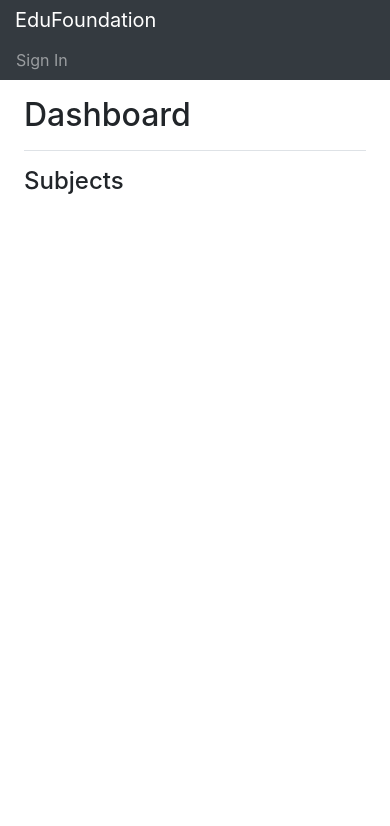
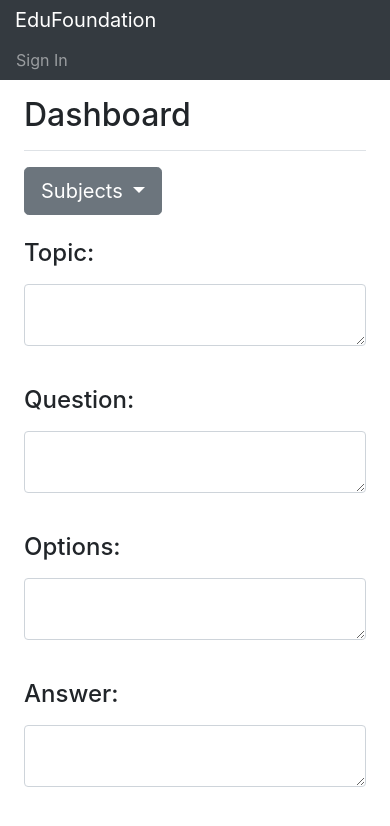
Before and after one commit to kudos-dot-com/EduFoundation, a plain HTML site: page Dashboard/index.html in a window 390 px wide. Drawn offline with nearby package versions, Linux system fonts and the light colour scheme.

Commit message:
dbupdate

```diff
--- a/Dashboard/index.html
+++ b/Dashboard/index.html
@@ -75,10 +75,38 @@
 
                 <!-- <canvas class="my-4" id="myChart" width="900" height="380"></canvas> -->
 
-                <h4>Subjects</h4>
+                <div class="btn-group">
+                    <button class="btn btn-secondary btn-lg dropdown-toggle" type="button" data-toggle="dropdown" aria-haspopup="true" aria-expanded="false">
+                        Subjects
+                    </button>
+                    <div class="dropdown-menu" aria-labelledby="dropdownMenu2">
+                        <button id="sub1" class="dropdown-item" type="button">Physics</button>
+                        <button id="sub2" class="dropdown-item" type="button">Chemistry</button>
+                        <button id="sub3" class="dropdown-item" type="button">Maths</button>
+                    </div>
+                </div>
 
+                <div class="form-group">
+                    <br> <label for="exampleFormControlTextarea1"><h4>Topic: </h4></label>
+                    <textarea class="form-control" id="exampleFormControlTextarea1" rows="2"></textarea>
+                </div>
+
+                <div class="form-group">
+                    <br> <label for="exampleFormControlTextarea1"><h4>Question: </h4></label>
+                    <textarea class="form-control" id="exampleFormControlTextarea1" rows="2"></textarea>
+                </div>
+
+                <div class="form-group">
+                    <br> <label for="exampleFormControlTextarea1"><h4>Options: </h4></label>
+                    <textarea class="form-control" id="exampleFormControlTextarea1" rows="2"></textarea>
+                </div>
+
+                <div class="form-group">
+                    <br> <label for="exampleFormControlTextarea1"><h4>Answer: </h4></label>
+                    <textarea class="form-control" id="exampleFormControlTextarea1" rows="2"></textarea>
+                </div>
             </main>
-            </div>
+        </div>
         </div>
     </body>
 
--- a/Dashboard/script.js
+++ b/Dashboard/script.js
@@ -1,22 +1,30 @@
 document.getElementById('jeem').addEventListener('click',() =>{
     var a = document.getElementById('jeem').textContent
     document.getElementById("dash").textContent=a
+
+    document.getElementById("sub3").textContent="Maths"
 })
 
 document.getElementById('jeea').addEventListener('click',() =>{
 
     var a = document.getElementById('jeea').textContent
     document.getElementById("dash").textContent=a
+
+    document.getElementById("sub3").textContent="Maths"
 })
 
 document.getElementById('neet').addEventListener('click',() =>{
 
     var a = document.getElementById('neet').textContent
     document.getElementById("dash").textContent=a
+
+    document.getElementById("sub3").textContent="Biology"
 })
 
 document.getElementById('wbjee').addEventListener('click',() =>{
 
     var a = document.getElementById('wbjee').textContent
     document.getElementById("dash").textContent=a
+
+    document.getElementById("sub3").textContent="Maths"
 })
```
